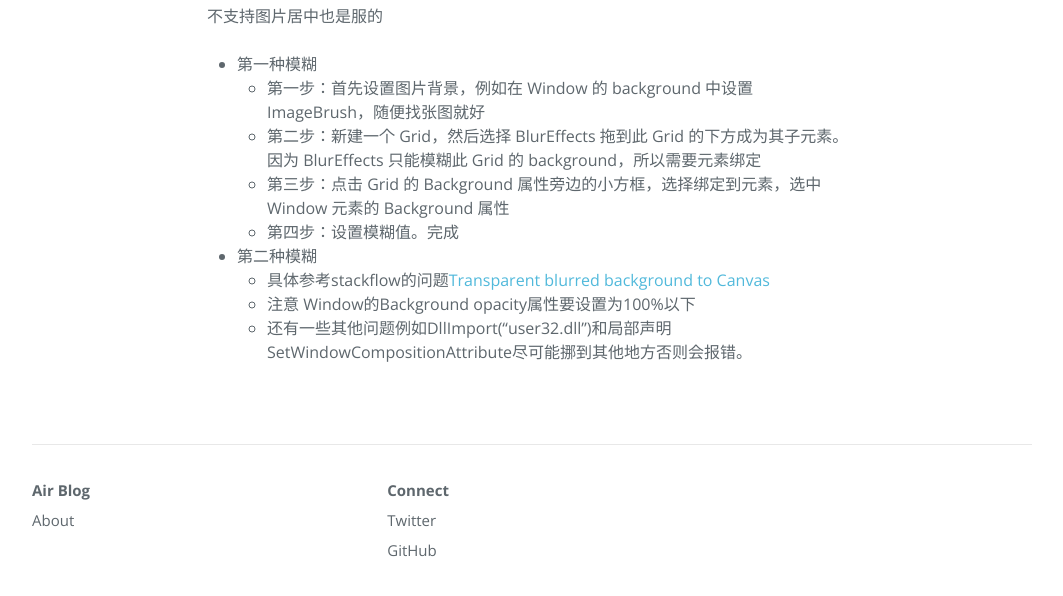
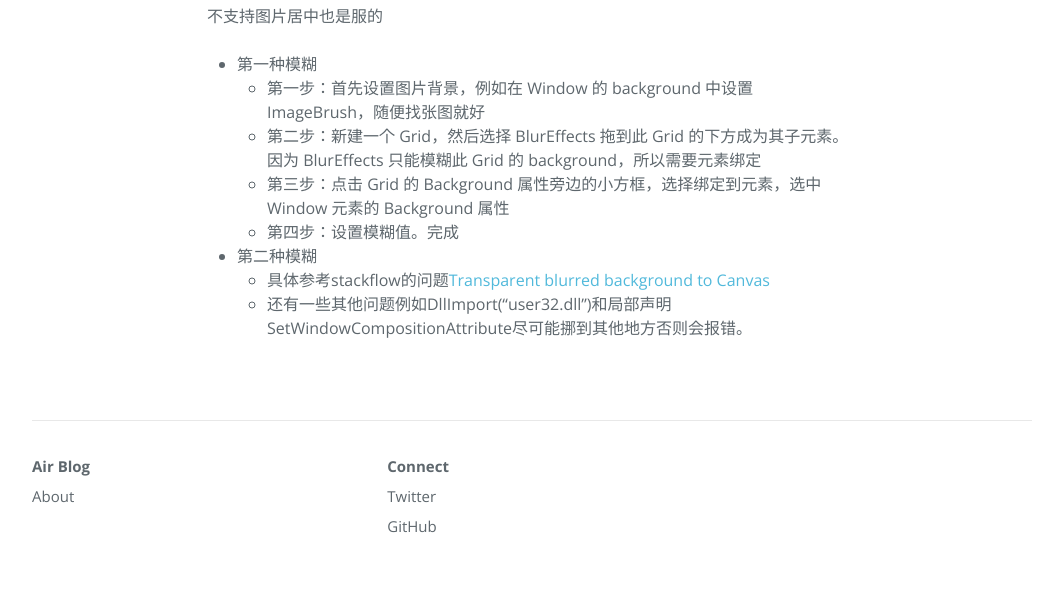
Before and after one commit to Air-s/blog, a Jekyll site: the page built from _posts/2017-07-29-WPF实现背景模糊.md, in a window 1280 px wide and 1283 px high. Shown: the part 650-1246 px from the top of the window, without its empty margins (108-1171 px from the left). Built offline with Jekyll 4.4.1, drawn with Linux system fonts in a browser that asks for light colours; nearby versions of some CDN libraries.

Commit message:
Update WPF实现背景模糊

```diff
--- a/_posts/2017-07-29-WPF实现背景模糊.md
+++ b/_posts/2017-07-29-WPF实现背景模糊.md
@@ -17,5 +17,4 @@ tags: ''
 - 第二种模糊
     - 具体参考stackflow的问题[Transparent blurred background to Canvas
 ](https://stackoverflow.com/questions/28040646/transparent-blurred-background-to-canvas)
-    - 注意 Window的Background opacity属性要设置为100%以下
     - 还有一些其他问题例如DllImport("user32.dll")和局部声明SetWindowCompositionAttribute尽可能挪到其他地方否则会报错。
```
